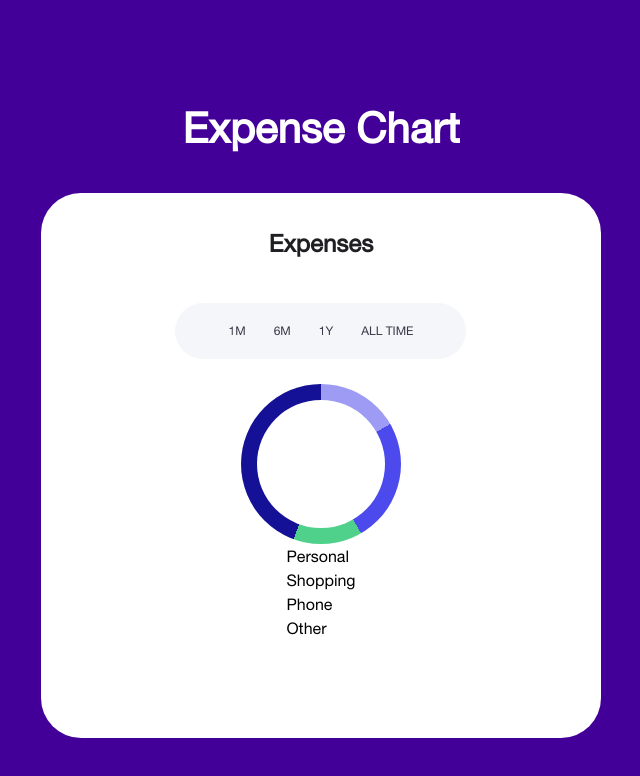
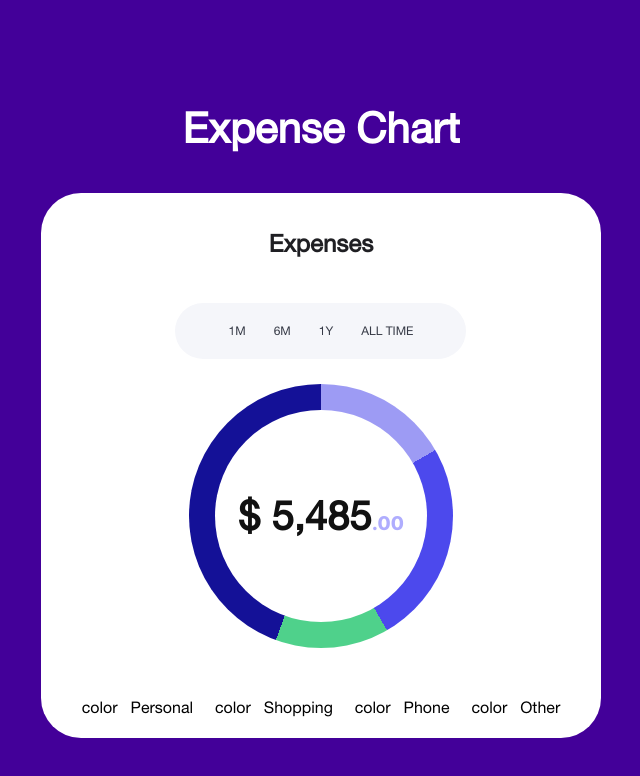
Before and after one commit to Meraj-Kazi/expense-chart, a Next.js app: page / in a window 1280 px wide. Shown: the top 776 px of the page, without its empty margins (319-959 px from the left). Built offline with nearby package versions, Linux system fonts and the light colour scheme.

Commit message:
Chart design body text complete

```diff
--- a/src/app/layout.tsx
+++ b/src/app/layout.tsx
@@ -22,7 +22,9 @@ export default function RootLayout({
 }) {
     return (
         <html lang='en'>
-            <body className={helvetica_neue.className}>{children}</body>
+            <body className={`${helvetica_neue.className} ${inter.className}`}>
+                {children}
+            </body>
         </html>
     );
 }
--- a/src/app/page.tsx
+++ b/src/app/page.tsx
@@ -1,6 +1,9 @@
 'use client';
 import { useEffect, useState } from 'react';
-import dbdata from '../../data/expense-data.json';
+
+import { Inter } from 'next/font/google';
+
+const inter = Inter({ subsets: ['latin'] });
 
 export default function Home() {
     const [data, setData] = useState([]);
@@ -25,8 +28,8 @@ export default function Home() {
     }, []);
 
     const styles = () => ({
-        width: `10rem`,
-        height: `10rem`,
+        width: `16.5rem`,
+        height: `16.5rem`,
         background: `conic-gradient( #9d9bf4 60deg,
         #4c49ed 60deg 150deg,
         #4fd18b 150deg 200deg,
@@ -75,21 +78,34 @@ export default function Home() {
                     </div>
 
                     {/* Chart */}
-                    <div>
-                        {/* Code to generate chart */}
+                    <div
+                        style={styles()}
+                        className=' rounded-[20rem] flex items-center justify-center mb-[2.94rem]'
+                    >
                         <div
-                            style={styles()}
-                            className=' w-[10rem] h-[10rem] rounded-[20rem] flex items-center
-                            justify-center'
+                            className='bg-[#FFF] w-[13.25rem] h-[13.25rem] rounded-[20rem]
+                            flex items-center justify-center'
                         >
-                            <div className='bg-[#FFF] w-[8rem] h-[8rem] rounded-[20rem]'></div>
+                            <p className=' text-[#111] text-[2.5rem] font-[700]'>
+                                $ 5,485
+                                <span
+                                    className={`${inter.className} font-[800] text-[#AFADFE] text-[1.1875rem]`}
+                                >
+                                    .00
+                                </span>
+                            </p>
                         </div>
                     </div>
 
                     {/* Categories */}
-                    <div>
+                    <div className='flex gap-[1.37rem]'>
                         {categories.map((categoryItem, index) => {
-                            return <div key={index}>{categoryItem}</div>;
+                            return (
+                                <div key={index} className='flex gap-[0.81rem]'>
+                                    <span> color </span>
+                                    <p>{categoryItem}</p>
+                                </div>
+                            );
                         })}
                     </div>
                 </div>
--- /dev/null
+++ b/src/components/Chart.tsx
@@ -0,0 +1,11 @@
+import React from 'react';
+
+const Chart = () => {
+    return (
+        <div>
+            <div></div>
+        </div>
+    );
+};
+
+export default Chart;
```
